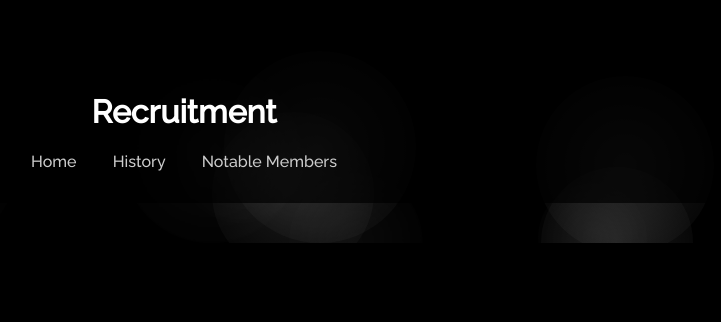
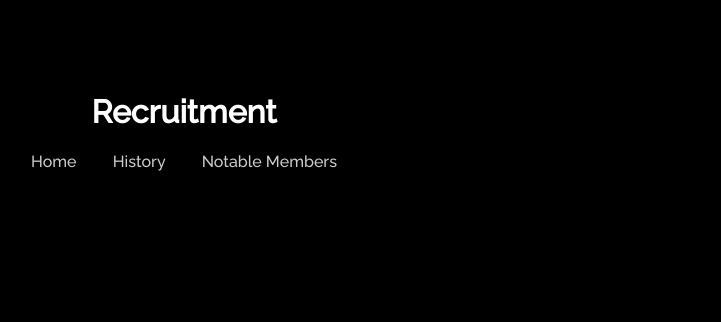
Before and after one commit to akilonjr2/akilonjr2.github.io, a plain HTML site: page recruitment.html in a window 1280 px wide. Shown: the top 322 px of the page, without its empty margins (456-1177 px from the left). Drawn offline with Linux system fonts and the light colour scheme.

Commit message:
removed smoke

```diff
--- a/recruitment.html
+++ b/recruitment.html
@@ -10,7 +10,6 @@
 </head>
 <body>
 <header class="hero small">
-    <div id="smoke-bg"></div>
     <div class="overlay">
         <h1>Recruitment</h1>
         <nav class="nav-links">
```
Also changed, not shown: index.html (+0 -1 lines).
